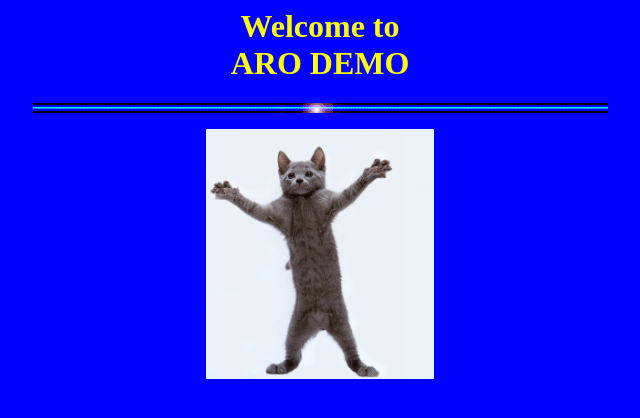
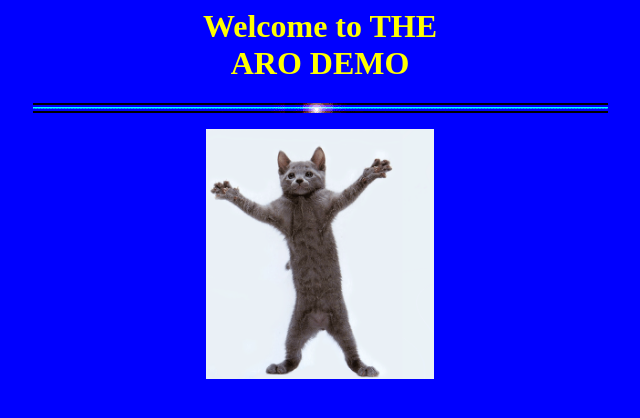
Before and after one commit to Jayesh0387/cicd, a plain HTML site: page index.html in a window 1280 px wide. Shown: the whole page, without its empty margins (320-960 px from the left). Drawn offline with Linux system fonts and the light colour scheme.

Commit message:
Update index.html

```diff
--- a/index.html
+++ b/index.html
@@ -11,7 +11,7 @@ p { text-align: center }
 
 <body>
 
-  <h1>Welcome to <br/>ARO DEMO</h1>
+  <h1>Welcome to THE <br/>ARO DEMO</h1>
 
   <p><img src="sinvalo.gif"/></p>
 
```
